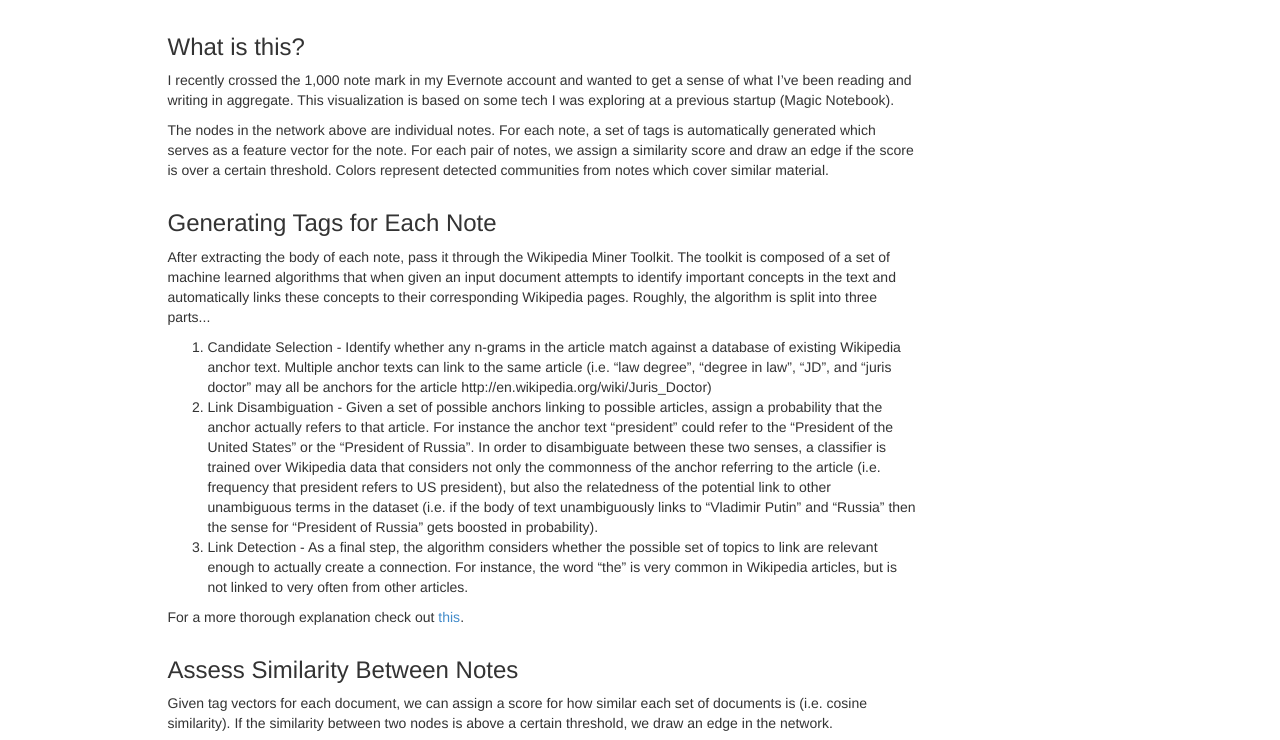
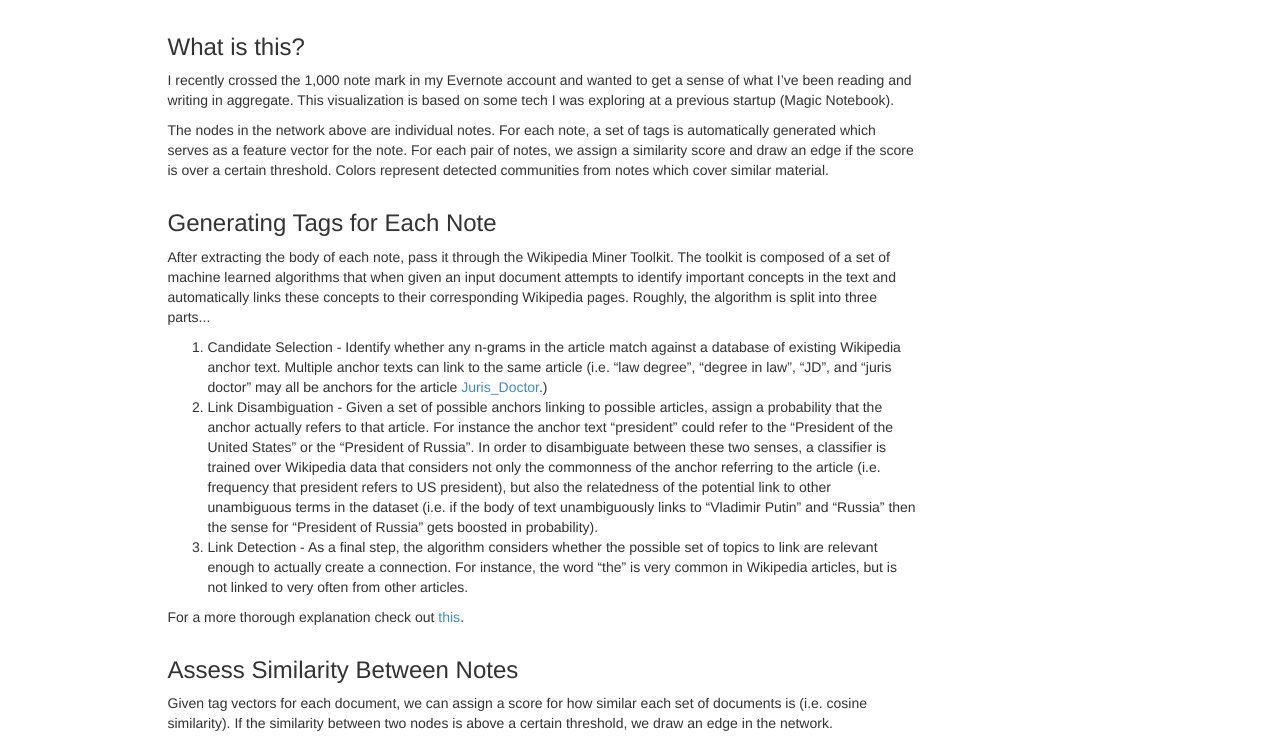
Before and after one commit to svmehta/noteviz, a plain HTML site: page web/public/about.html in a window 1280 px wide. Shown: the part 58-798 px from the top of the page. Drawn offline with Linux system fonts and the light colour scheme.

Commit message:
add hyperlink

```diff
--- a/web/public/about.html
+++ b/web/public/about.html
@@ -56,7 +56,7 @@
             </p>
             <ol>
             <li>
-              Candidate Selection - Identify whether any n-grams in the article match against a database of existing Wikipedia anchor text. Multiple anchor texts can link to the same article (i.e. “law degree”, “degree in law”, “JD”, and “juris doctor” may all be anchors for the article http://en.wikipedia.org/wiki/Juris_Doctor)
+              Candidate Selection - Identify whether any n-grams in the article match against a database of existing Wikipedia anchor text. Multiple anchor texts can link to the same article (i.e. “law degree”, “degree in law”, “JD”, and “juris doctor” may all be anchors for the article <a href=http://en.wikipedia.org/wiki/Juris_Doctor target="_blank"> Juris_Doctor</a>.)
             </li>
             <li>
               Link Disambiguation - Given a set of possible anchors linking to possible articles, assign a probability that the anchor actually refers to that article. For instance the anchor text “president” could refer to the “President of the United States” or the “President of Russia”. In order to disambiguate between these two senses, a classifier is trained over Wikipedia data that considers not only the commonness of the anchor referring to the article (i.e. frequency that president refers to US president), but also the relatedness of the potential link to other unambiguous terms in the dataset (i.e. if the body of text unambiguously links to “Vladimir Putin” and “Russia” then the sense for “President of Russia” gets boosted in probability).
```
